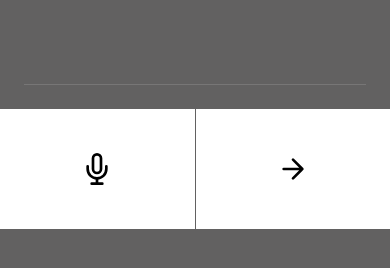
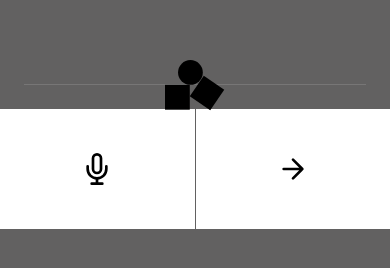
Before and after one commit to fabianvalkenberg/SanityDash, a website: page mobile.html in a window 390 px wide. Drawn offline with Linux system fonts and the light colour scheme; a web font is replaced by a local one.

Commit message:
Add logo to mobile page
- Add centered logo at top of mobile input page
- Matches branding with login page

Co-Authored-By: Claude Opus 4.5 <noreply@anthropic.com>

```diff
--- a/mobile.html
+++ b/mobile.html
@@ -108,10 +108,20 @@
         .mobile-feedback.success {
             color: var(--color-accent);
         }
+
+        .mobile-logo {
+            position: absolute;
+            top: 60px;
+            left: 50%;
+            transform: translateX(-50%);
+            width: 60px;
+            height: auto;
+        }
     </style>
 </head>
 <body>
     <div class="mobile-container">
+        <img src="/assets/logo/logo.svg" alt="SanityDash" class="mobile-logo">
         <div class="mobile-input-area">
             <input type="text" class="mobile-input" id="taskInput" placeholder="" autofocus>
         </div>
```
